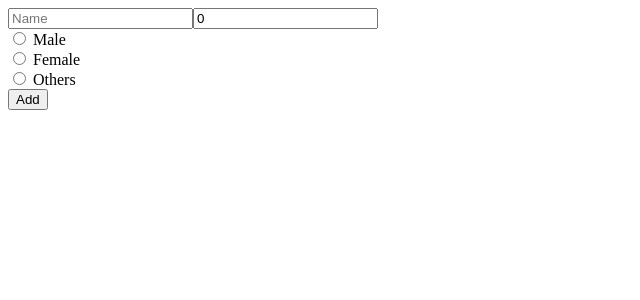
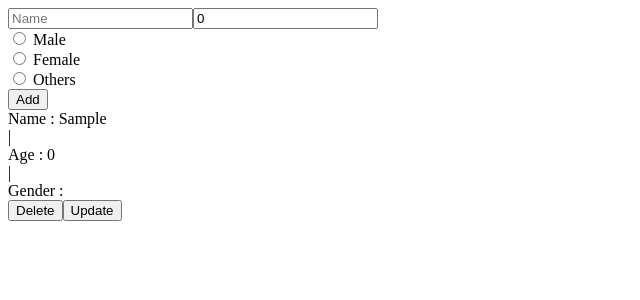
Before and after one commit to suyash78/usercard, a React (Create React App) app: page / in a window 1280 px wide. Both pictures are taken after typing "Sample" into the empty fields and a click on the button "Add". Shown: the top 300 px of the page, without its empty margins (0-640 px from the left). Built offline with nearby package versions, Linux system fonts and the light colour scheme.

Commit message:
User List component complete ( Logically )

```diff
--- /dev/null
+++ b/src/react-app-env.d.ts
@@ -0,0 +1 @@
+/// <reference types="react-scripts" />
--- a/src/userForm/UserForm.tsx
+++ b/src/userForm/UserForm.tsx
@@ -1,39 +1,78 @@
 import React , { useState } from 'react';
+import UserList from '../userList/UserList';
+
+interface UserData {
+    id: number | undefined;
+    name: string | undefined;
+    age: number | undefined;
+    gender: string | undefined;
+}
 
 export default function UserForm() {
 
-    const [userInfo, setUserInfo] = useState({ userId : 0 , name : '' , age : 0 , gender : '' });
-    const [userList, setUserList] = useState<Array<object>>([]);
+    const [userInfo, setUserInfo] = useState<UserData>({ id : 0 , name : '' , age : 0 , gender : '' });
+    const [userInfoList, setUserInfoList] = useState<Array<UserData>>([]);
+    const [userIndex, setUserIndex] = useState<number>(0);
+    const [isUpdate, setIsUpdate] = useState<number>(0)
 
-    const handleSubmit = (event : React.FormEvent<HTMLFormElement>) => {
+    const handleSubmit = (event : React.MouseEvent<HTMLFormElement>) => {
         event.preventDefault();
-        setUserList([...userList , userInfo]);
-        setUserInfo({ userId : (userList.length + 1) , name : '' , age : 0 , gender : '' });
+        if(userInfoList.length >= (userIndex + 1)) {
+            userInfoList[(userIndex)] = userInfo;
+            setIsUpdate(0);
+        } else {
+            setUserInfoList([...userInfoList , userInfo]);
+            setUserIndex(userIndex + 1);
+        }
+        setUserInfo({ id : (userInfoList.length + 1) , name : '' , age : 0 , gender : '' });
     }
 
     const handleChange = (event: React.ChangeEvent<HTMLInputElement>) => {
         const { name , value } = event.target;
-        console.log(name, value);
         setUserInfo({...userInfo , [name] : value });
     }
 
-    console.log(userList);
-
     return (
         <>
+            <div className="main-wrap">
+
+                {/* User Form component */}
                 <div className="info_wrap">
                     <div className="info_card">
                         <form onSubmit={handleSubmit}>
-                        <input type="text" className="info_input" value={userInfo.name} onChange={handleChange} name="name" placeholder="Name" />
+                            <input type="text" className="info_input" value={userInfo.name} onChange={handleChange} name="name" placeholder="Name" autoFocus />
                             <input type="number" className="info_input" value={userInfo.age} onChange={handleChange} name="age" placeholder="Age" />
                             <div className="info_radio_wrap">
                                 <div><input type="radio" name="gender" onChange={handleChange} id="gender_male" value="Male" /><label htmlFor="gender_male"> Male</label></div>
                                 <div><input type="radio" name="gender" onChange={handleChange} id="gender_female" value="Female" /><label htmlFor="gender_female"> Female</label></div>
                                 <div><input type="radio" name="gender" onChange={handleChange} id="gender_others" value="Others" /><label htmlFor="gender_others"> Others</label></div>
                             </div>
-                        <button type="submit" className="info_btn">Add</button>
+                            <button type="submit" className="info_btn">{(isUpdate == 0) ? "Add" : "Update"}</button>
                         </form>
                     </div>
+                </div>
+
+                {/* User Cards List component */}
+                <div className="userList-card-wrap">
+
+                    {userInfoList.map( (userRef , mapIndex) => {
+                        return(
+                            <div key={userRef.id}>
+                                <UserList userName={userRef.name} userAge={userRef.age} UserGender={userRef.gender}
+                                    deleteClick={() => setUserInfoList( userInfoList.filter( (arrEel , index) => index!==mapIndex ))}
+                                    updateClick={() => {
+                                        let findUser: UserData | undefined = userInfoList.find( user => user.id === userRef.id );
+                                        setUserInfo({id: findUser?.id , name: findUser?.name , age: findUser?.age , gender: findUser?.gender })
+                                        setUserIndex(mapIndex);
+                                        setIsUpdate(1);
+                                    }} />
+                            </div>
+
+                        );
+                    })}
+
+                </div>
+
             </div>
         </>
     );
--- a/src/userList/UserList.tsx
+++ b/src/userList/UserList.tsx
@@ -1,9 +1,25 @@
 import React from 'react';
 
-export default function UserList() {
+interface Props {
+    userName: string | undefined;
+    userAge: number | undefined;
+    UserGender: string | undefined;
+    deleteClick: React.MouseEventHandler;
+    updateClick: React.MouseEventHandler;
+}
+
+const UserList : React.FC<Props> = ({ userName , userAge , UserGender , deleteClick , updateClick }) => {
     return (
-        <div>
-
+        <div className="userList-card">
+            <div className="userList-card-userName">Name : {userName}</div>|
+            <div className="userList-card-userAge">Age : {userAge}</div>|
+            <div className="userList-card-userGender">Gender : {UserGender}</div>
+            <div className="userList-card-btnWrap">
+                <button onClick={deleteClick} className="userList-card-deleteBtn">Delete</button>
+                <button onClick={updateClick} className="cardList-card-updateBtn">Update</button>
+            </div>
         </div>
     );
 }
+
+export default UserList;
```
Also changed, not shown: 1 other file (tests, documents, lock files or other folders). Lines whose indentation alone changed are shown as unchanged.
